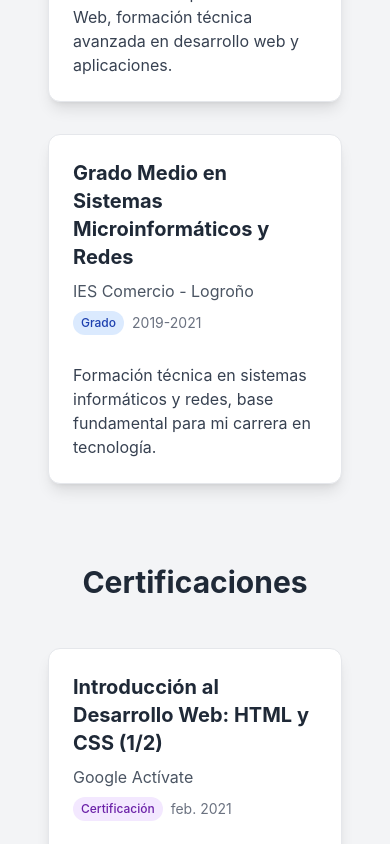
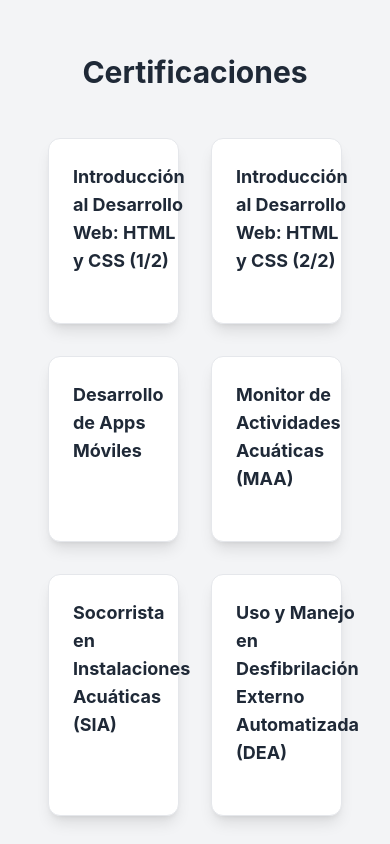
Before and after one commit to DiegoExtremiana/portfolioCompletoDiego, a React (Create React App) app: page / in a window 390 px wide. Shown: the part 3540-4384 px from the top of the page. Built offline with nearby package versions, Linux system fonts and the light colour scheme; the HTML template or start-up script is replaced by a standard one.

Commit message:
feat: mejorar diseño responsivo en componentes de certificaciones, experiencia y estudios

```diff
--- a/src/components/Certifications.js
+++ b/src/components/Certifications.js
@@ -107,7 +107,7 @@ const Certifications = () => {
           Certificaciones
         </h2>
 
-        <div className="grid grid-cols-1 md:grid-cols-2 lg:grid-cols-3 gap-8">
+        <div className="grid grid-cols-1 xs:grid-cols-2 sm:grid-cols-2 lg:grid-cols-3 gap-8">
           {certifications.map((cert) => (
             <div
               key={cert.id}
@@ -115,23 +115,23 @@ const Certifications = () => {
             >
               <div className="flex justify-between items-start mb-4">
                 <div>
-                  <h3 className="text-xl font-bold text-gray-800 dark:text-white mb-2">
+                  <h3 className="text-lg font-bold text-gray-800 dark:text-white mb-2 break-words">
                     {cert.title}
                   </h3>
-                  <p className="text-gray-600 dark:text-gray-300 mb-2">
+                  <p className="hidden sm:block text-gray-600 dark:text-gray-300 mb-2 text-sm">
                     {cert.subtitle}
                   </p>
-                  <div className="flex items-center gap-2 mb-3">
+                  <div className="hidden sm:flex items-center gap-2 mb-3">
                     <span className="px-2 py-1 bg-purple-100 text-purple-800 dark:bg-purple-900 dark:text-purple-200 rounded-full text-xs font-medium">
                       {cert.category}
                     </span>
-                    <span className="text-gray-500 dark:text-gray-400 text-sm">
+                    <span className="text-gray-500 dark:text-gray-400 text-xs">
                       {cert.date}
                     </span>
                   </div>
                 </div>
               </div>
-              <p className="text-gray-700 dark:text-gray-300">
+              <p className="hidden sm:block text-gray-700 dark:text-gray-300 text-sm">
                 {cert.description}
               </p>
             </div>
--- a/src/components/Experience.js
+++ b/src/components/Experience.js
@@ -25,15 +25,15 @@ const Experience = () => {
           Experiencia
         </h2>
 
-        <div className="space-y-8">
+        <div className="grid grid-cols-1 xs:grid-cols-2 sm:grid-cols-2 gap-8">
           {experiences.map((exp, index) => (
             <div
               key={index}
               className="card"
             >
               <div className="flex flex-col md:flex-row md:justify-between md:items-center mb-4">
-                <h3 className="text-xl font-bold text-gray-800 dark:text-white">{exp.position}</h3>
-                <span className="text-lg text-blue-600 dark:text-blue-400 mt-2 md:mt-0">
+                <h3 className="text-lg font-bold text-gray-800 dark:text-white break-words">{exp.position}</h3>
+                <span className="hidden sm:block text-lg text-blue-60 dark:text-blue-400 mt-2 md:mt-0">
                   {exp.company === "Arsys" ? (
                     <a href="https://www.arsys.es/" target="_blank" rel="noopener noreferrer" className="hover:underline">
                       {exp.company}
@@ -48,9 +48,9 @@ const Experience = () => {
                 </span>
               </div>
 
-              <p className="text-gray-600 dark:text-gray-300 mb-4">{exp.description}</p>
+              <p className="hidden sm:block text-gray-600 dark:text-gray-300 mb-4 text-sm">{exp.description}</p>
 
-              <div className="flex flex-wrap gap-2 mb-4">
+              <div className="hidden sm:flex flex-wrap gap-2 mb-4">
                 {exp.technologies.map((tech, techIndex) => (
                   <span
                     key={techIndex}
@@ -61,7 +61,7 @@ const Experience = () => {
                 ))}
               </div>
 
-              <p className="text-gray-500 dark:text-gray-400 text-sm">
+              <p className="hidden sm:block text-gray-500 dark:text-gray-400 text-sm">
                 {exp.period}
               </p>
             </div>
--- a/src/components/Studies.js
+++ b/src/components/Studies.js
@@ -27,7 +27,7 @@ const Studies = () => {
           Estudios
         </h2>
 
-        <div className="grid grid-cols-1 md:grid-cols-2 gap-8">
+        <div className="grid grid-cols-1 xs:grid-cols-2 sm:grid-cols-2 gap-8">
           {studies.map((study) => (
             <div
               key={study.id}
@@ -35,23 +35,23 @@ const Studies = () => {
             >
               <div className="flex justify-between items-start mb-4">
                 <div>
-                  <h3 className="text-xl font-bold text-gray-800 dark:text-white mb-2">
+                  <h3 className="text-lg font-bold text-gray-800 dark:text-white mb-2 break-words">
                     {study.title}
                   </h3>
-                  <p className="text-gray-600 dark:text-gray-300 mb-2">
+                  <p className="hidden sm:block text-gray-600 dark:text-gray-300 mb-2 text-sm">
                     {study.subtitle}
                   </p>
-                  <div className="flex items-center gap-2 mb-3">
+                  <div className="hidden sm:flex items-center gap-2 mb-3">
                     <span className="px-2 py-1 bg-blue-100 text-blue-800 dark:bg-blue-900 dark:text-blue-200 rounded-full text-xs font-medium">
                       {study.category}
                     </span>
-                    <span className="text-gray-500 dark:text-gray-400 text-sm">
+                    <span className="text-gray-500 dark:text-gray-400 text-xs">
                       {study.date}
                     </span>
                   </div>
                 </div>
               </div>
-              <p className="text-gray-700 dark:text-gray-300">
+              <p className="hidden sm:block text-gray-700 dark:text-gray-300 text-sm">
                 {study.description}
               </p>
             </div>
```
